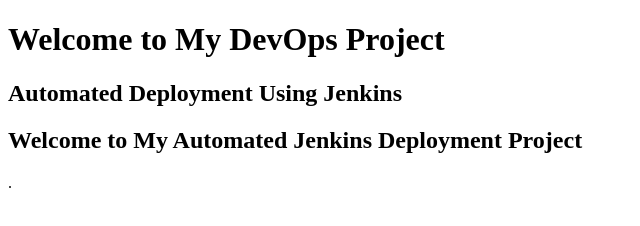
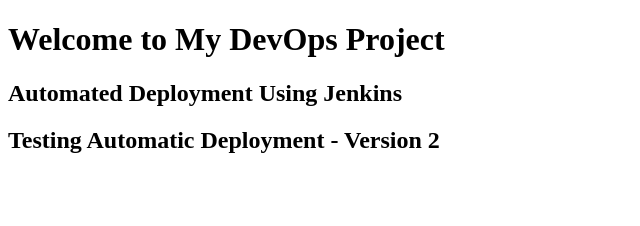
Before and after one commit to sravyapv/jenkins-freestyle-deployment, a plain HTML site: page index.html in a window 1280 px wide. Shown: the whole page, without its empty margins (0-640 px from the left). Drawn offline with Linux system fonts and the light colour scheme.

Commit message:
Update index.html

```diff
--- a/index.html
+++ b/index.html
@@ -6,6 +6,6 @@
 <body>
     <h1>Welcome to My DevOps Project</h1>
     <h2>Automated Deployment Using Jenkins</h2>
-    <p><h2>Welcome to My Automated Jenkins Deployment Project</h2>.</p>
+    <p><h2>Testing Automatic Deployment - Version 2</p>
 </body>
 </html>
```
